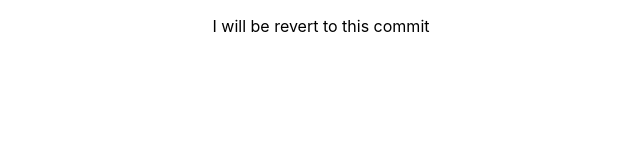
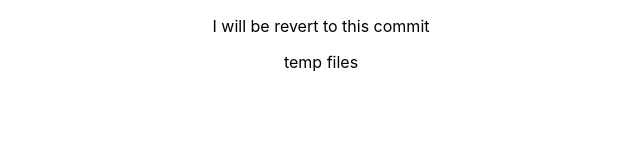
Before and after one commit to samalaranjith1/git, a React (Create React App) app: page / in a window 1280 px wide. Shown: the top 160 px of the page, without its empty margins (319-959 px from the left). Built offline with nearby package versions, Linux system fonts and the light colour scheme.

Commit message:
temp files

```diff
--- a/src/App.js
+++ b/src/App.js
@@ -5,6 +5,7 @@ function App() {
   return (
     <div className="App">
       <p>I will be revert to this commit </p>
+      <p>temp files </p>
     </div>
   );
 }
```
